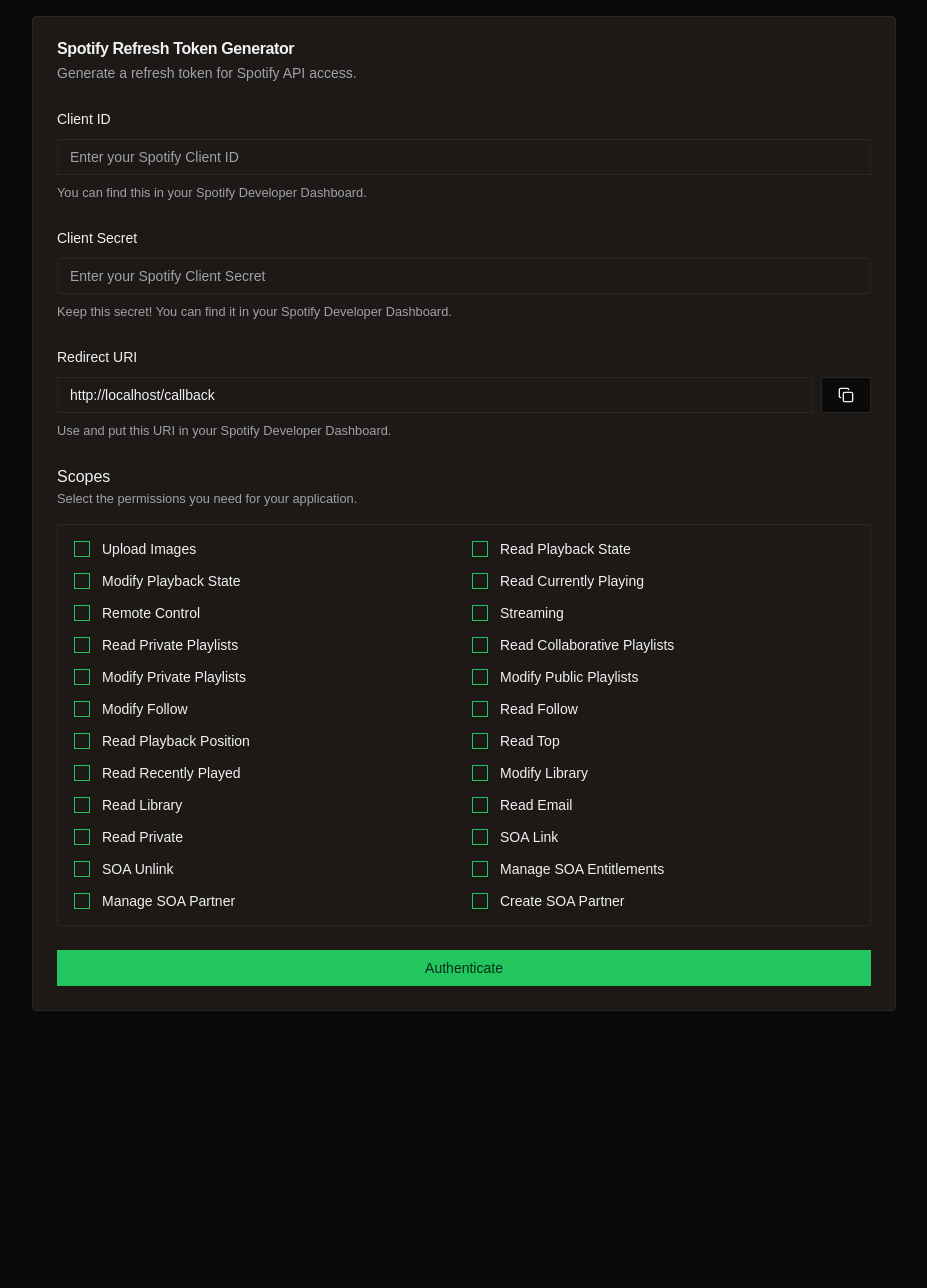
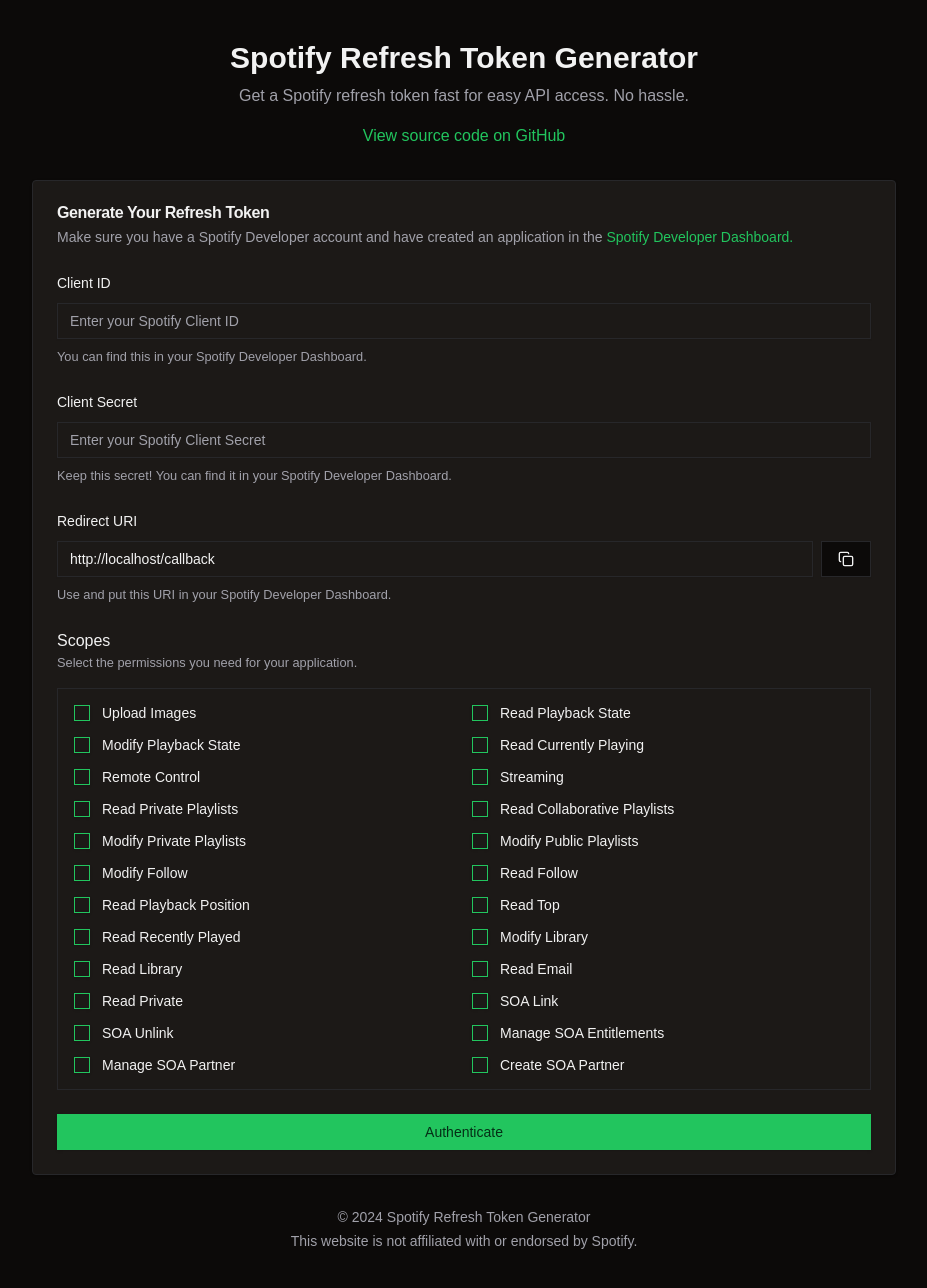
Before and after one commit to bryanltobing/spotify-refresh-token-generator, a Next.js app: page / in a window 1280 px wide. Shown: the top 1288 px of the page, without its empty margins (176-1103 px from the left). Before the commit the page ends 1027 px from the top, so only its background shows below. Built offline with nearby package versions, Linux system fonts and the light colour scheme.

Commit message:
feat: add header and footer content

```diff
--- a/src/app/layout.tsx
+++ b/src/app/layout.tsx
@@ -17,8 +17,8 @@
 });
 
 export const metadata: Metadata = {
-  title: "Create Next App",
-  description: "Generated by create next app",
+  title: "Spotify Refresh Token Generator",
+  description: "Get a Spotify refresh token fast for easy API access. No hassle.",
 };
 
 export default function RootLayout({
--- a/src/app/page.tsx
+++ b/src/app/page.tsx
@@ -1,9 +1,30 @@
 import { SpotifyRefreshTokenGeneratorForm } from "@/components/spotify-refresh-token-generator-form";
+
+const currentYear = new Date().getFullYear();
 
 export default function Home() {
   return (
-    <div className="p-4 max-w-4xl mx-auto">
+    <div className="px-4 py-10 max-w-4xl mx-auto">
+      <header className="mb-8 text-center">
+        <h1 className="text-3xl font-bold mb-2">Spotify Refresh Token Generator</h1>
+        <p className="text-muted-foreground mb-4">Get a Spotify refresh token fast for easy API access. No hassle.</p>
+        <a
+          href="https://github.com/bryanltobing/spotify-refresh-token-generator"
+          target="_blank"
+          rel="noopener noreferrer"
+          className="text-primary hover:underline"
+        >
+          View source code on GitHub
+        </a>
+      </header>
       <SpotifyRefreshTokenGeneratorForm />
+
+      <footer className="mt-8 text-center text-sm text-muted-foreground">
+        <p>© {currentYear} Spotify Refresh Token Generator</p>
+        <p className="mt-1">
+          This website is not affiliated with or endorsed by Spotify.
+        </p>
+      </footer>
     </div>
   );
 }
--- a/src/components/spotify-refresh-token-generator-form.tsx
+++ b/src/components/spotify-refresh-token-generator-form.tsx
@@ -113,9 +113,18 @@
   return (
     <Card>
       <CardHeader>
-        <CardTitle>Spotify Refresh Token Generator</CardTitle>
+        <CardTitle>Generate Your Refresh Token</CardTitle>
         <CardDescription>
-          Generate a refresh token for Spotify API access.
+          Make sure you have a Spotify Developer account and have created an
+          application in the{" "}
+          <a
+            className="text-primary hover:underline"
+            target="_blank"
+            rel="noopener noreferrer"
+            href="https://developer.spotify.com/dashboard"
+          >
+            Spotify Developer Dashboard.
+          </a>
         </CardDescription>
       </CardHeader>
       <CardContent>
```
